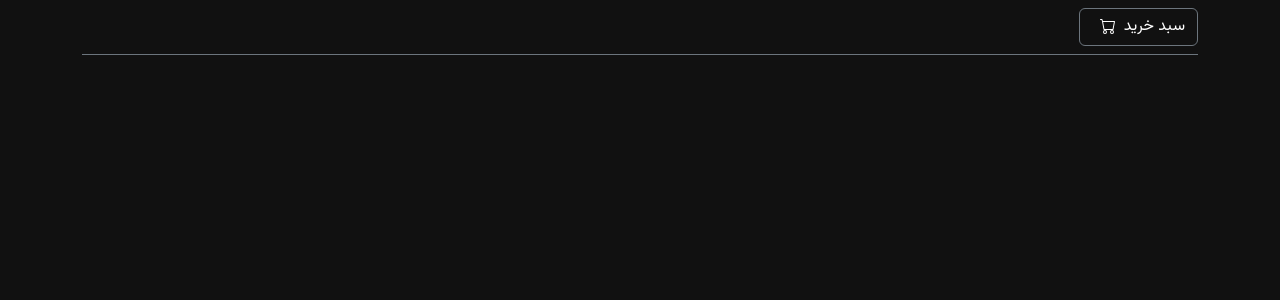
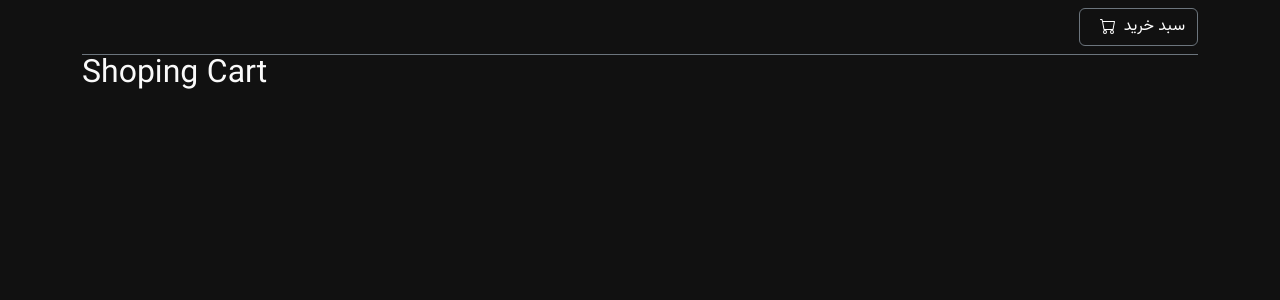
Before and after one commit to aminpirakand/shopping-cart, a React (Vite) app: page / in a window 1280 px wide. Shown: the top 300 px of the page. Built offline with nearby package versions, Linux system fonts and the light colour scheme.

Commit message:
install react router and & Shop page

```diff
--- a/package.json
+++ b/package.json
@@ -14,7 +14,8 @@
     "react": "^18.2.0",
     "react-bootstrap": "^2.9.0",
     "react-dom": "^18.2.0",
-    "react-icons": "^4.11.0"
+    "react-icons": "^4.11.0",
+    "react-router-dom": "^6.17.0"
   },
   "devDependencies": {
     "@types/react": "^18.2.15",
--- a/src/App.jsx
+++ b/src/App.jsx
@@ -1,9 +1,14 @@
+import {Routes, Route} from 'react-router-dom'
 import { Container } from "react-bootstrap"
 import Navbar from "./components/Navbar"
+import Shop from './pages/Shop'
 function App() {
  return (
   <Container>
     <Navbar/>
+    <Routes>
+      <Route index element={<Shop/>}/>
+    </Routes>
   </Container>
  )
 }
--- a/src/main.jsx
+++ b/src/main.jsx
@@ -1,11 +1,14 @@
 import React from 'react'
 import ReactDOM from 'react-dom/client'
+import {BrowserRouter} from 'react-router-dom'
 import App from './App.jsx'
 import 'bootstrap/dist/css/bootstrap.min.css'
 import './index.css'
 
 ReactDOM.createRoot(document.getElementById('root')).render(
   <React.StrictMode>
+    <BrowserRouter>
     <App />
+    </BrowserRouter>
   </React.StrictMode>,
 )
--- /dev/null
+++ b/src/pages/Shop.jsx
@@ -0,0 +1,5 @@
+
+function Shop(){
+  return <h2>Shoping Cart</h2>
+}
+export default Shop
```
Also changed, not shown: 1 other file (tests, documents, lock files or other folders).
